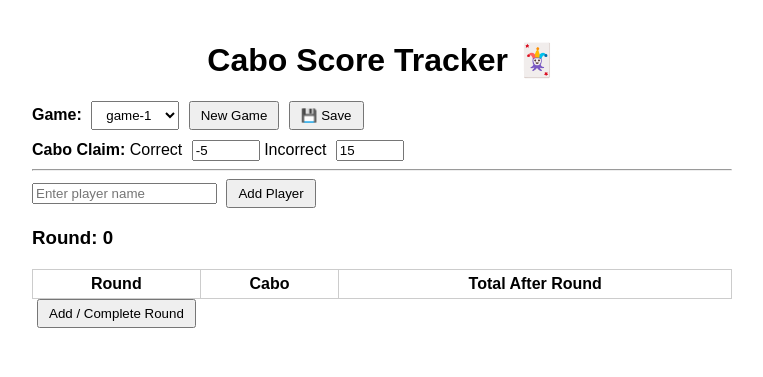
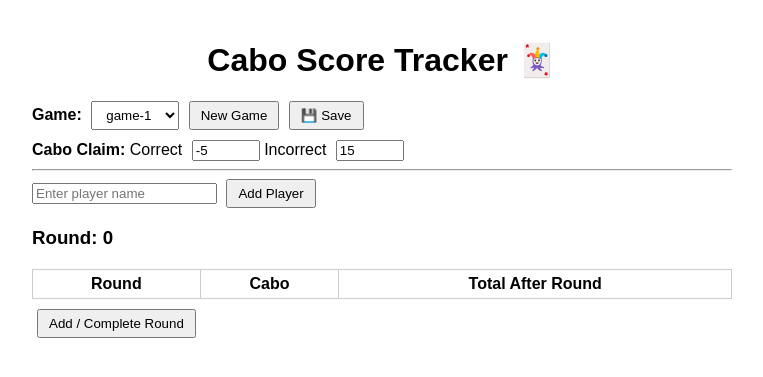
Before and after one commit to haydendoyle1/haydendoyle1.github.io, a Jekyll site: the page game/game.html, which Jekyll copies as it is, in a window 1280 px wide. Shown: the top 377 px of the page, without its empty margins (258-1021 px from the left). Built offline with Jekyll 4.4.1, drawn with Linux system fonts in a browser that asks for light colours.

Commit message:
Add margin-top style to roundButton div

```diff
--- a/game/game.html
+++ b/game/game.html
@@ -60,7 +60,7 @@
   <tbody></tbody>
 </table>
 
-<div id="roundButton">
+<div id="roundButton" style="margin-top:10px;">
   <button onclick="addRound()">Add / Complete Round</button>
 </div>
 
```
